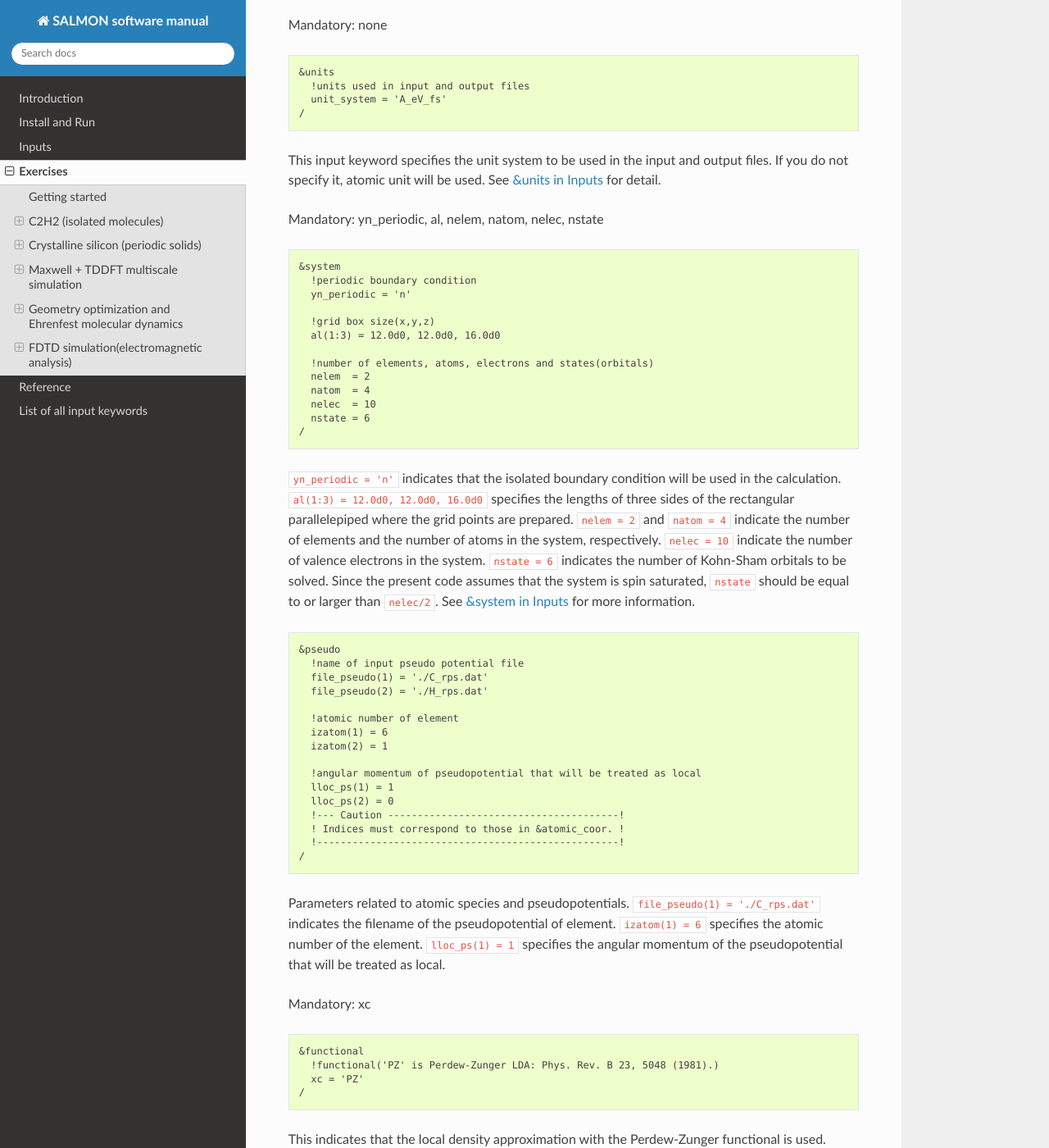
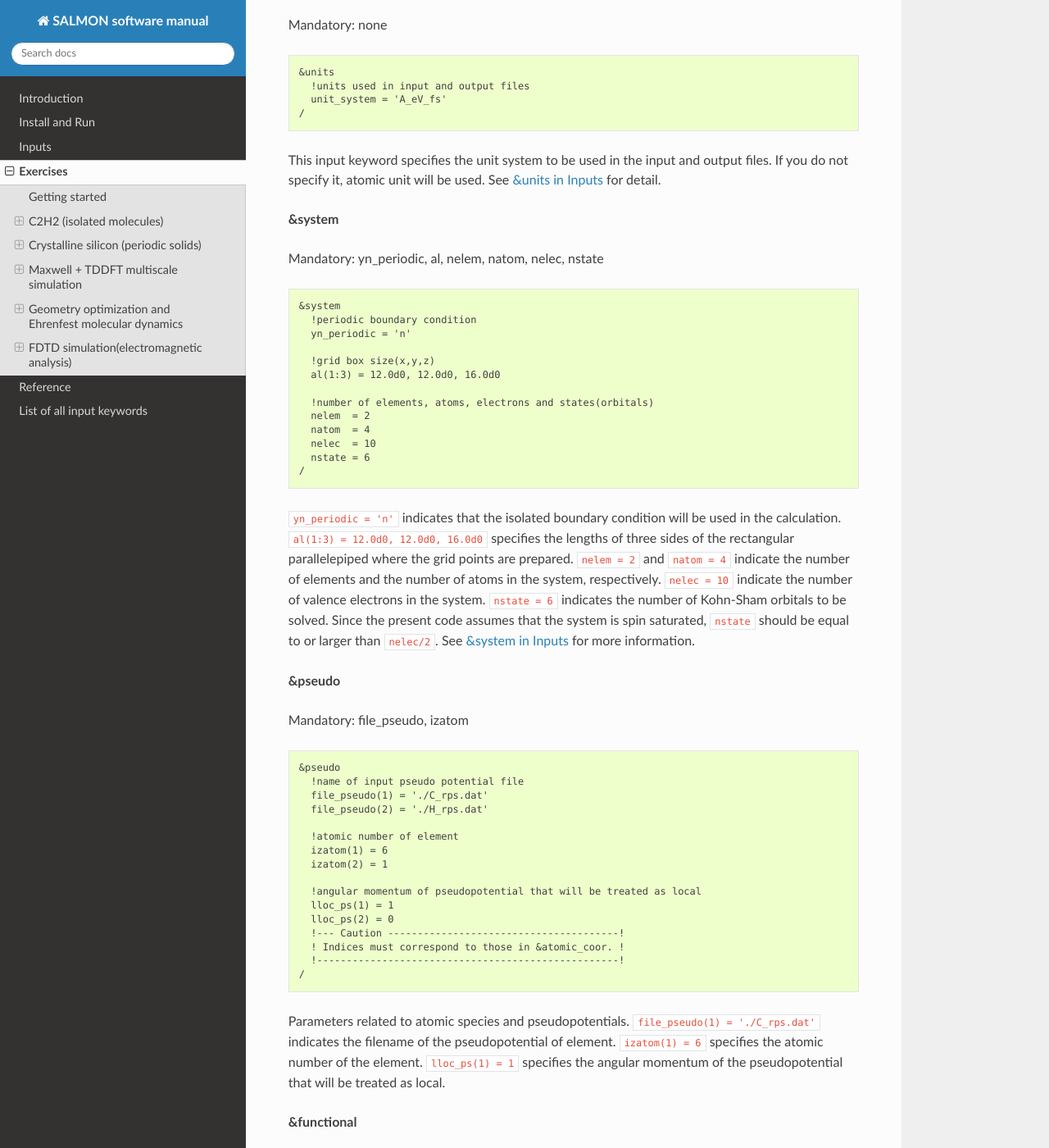
Before and after one commit to SALMON-TDDFT/SALMON-DOCS, a Sphinx documentation site: the page built from source/exercises.rst, in a window 1280 px wide and 1400 px high, scrolled down 61365 px. Shown: the whole window at 82% size. Built offline with Sphinx 7.4.7 and the Read the Docs theme 2.0.0, drawn with Linux system fonts in a browser that asks for light colours; formulas are drawn with MathJax 3.

Commit message:
Update exercises.rst

```diff
--- a/source/exercises.rst
+++ b/source/exercises.rst
@@ -3451,6 +3451,8 @@ This input keyword specifies the unit system to be used in the input and output
 If you do not specify it, atomic unit will be used.
 See :any:`&units in Inputs <&units>` for detail.
 
+**&system**
+
 Mandatory: yn_periodic, al, nelem, natom, nelec, nstate
 
 ::
@@ -3479,6 +3481,10 @@ to be solved. Since the present code assumes that the system is spin
 saturated, ``nstate`` should be equal to or larger than ``nelec/2``.
 See :any:`&system in Inputs <&system>` for more information.
 
+**&pseudo**
+
+Mandatory: file_pseudo, izatom
+
 ::
 
    &pseudo
@@ -3505,6 +3511,8 @@ pseudopotential of element.
 ``lloc_ps(1) = 1`` specifies the angular momentum of the pseudopotential
 that will be treated as local.
 
+**&functional**
+
 Mandatory: xc
 
 ::
```
Also changed, not shown: other parts of source/exercises.rst (+3 -1 lines).
